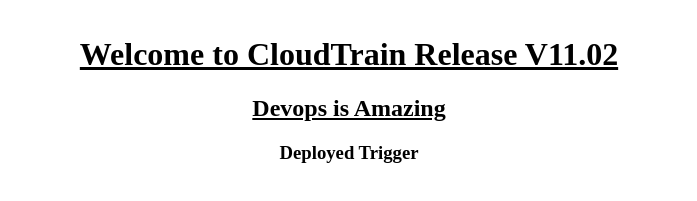
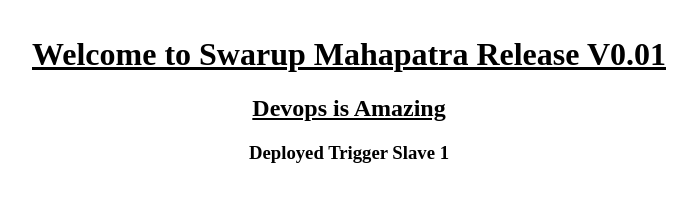
Before and after one commit to swarupmaha/devopsIQ, a plain HTML site: page devopsIQ/index.html in a window 1280 px wide. Shown: the part 161-362 px from the top of the page, without its empty margins (291-988 px from the left). Drawn offline with Linux system fonts and the light colour scheme.

Commit message:
Update index.html

```diff
--- a/devopsIQ/index.html
+++ b/devopsIQ/index.html
@@ -11,8 +11,8 @@
 <br>
 <br>
 </p>
-<h1 align="center"><u>Welcome to CloudTrain Release V11.02</u></h1>
+<h1 align="center"><u>Welcome to Swarup Mahapatra Release V0.01</u></h1>
 <h2 align="center"><u>Devops is Amazing</u></h1>
-  <h3 align="center">Deployed  Trigger</h3>
+  <h3 align="center">Deployed Trigger Slave 1</h3>
 </body>
 </html>
```
